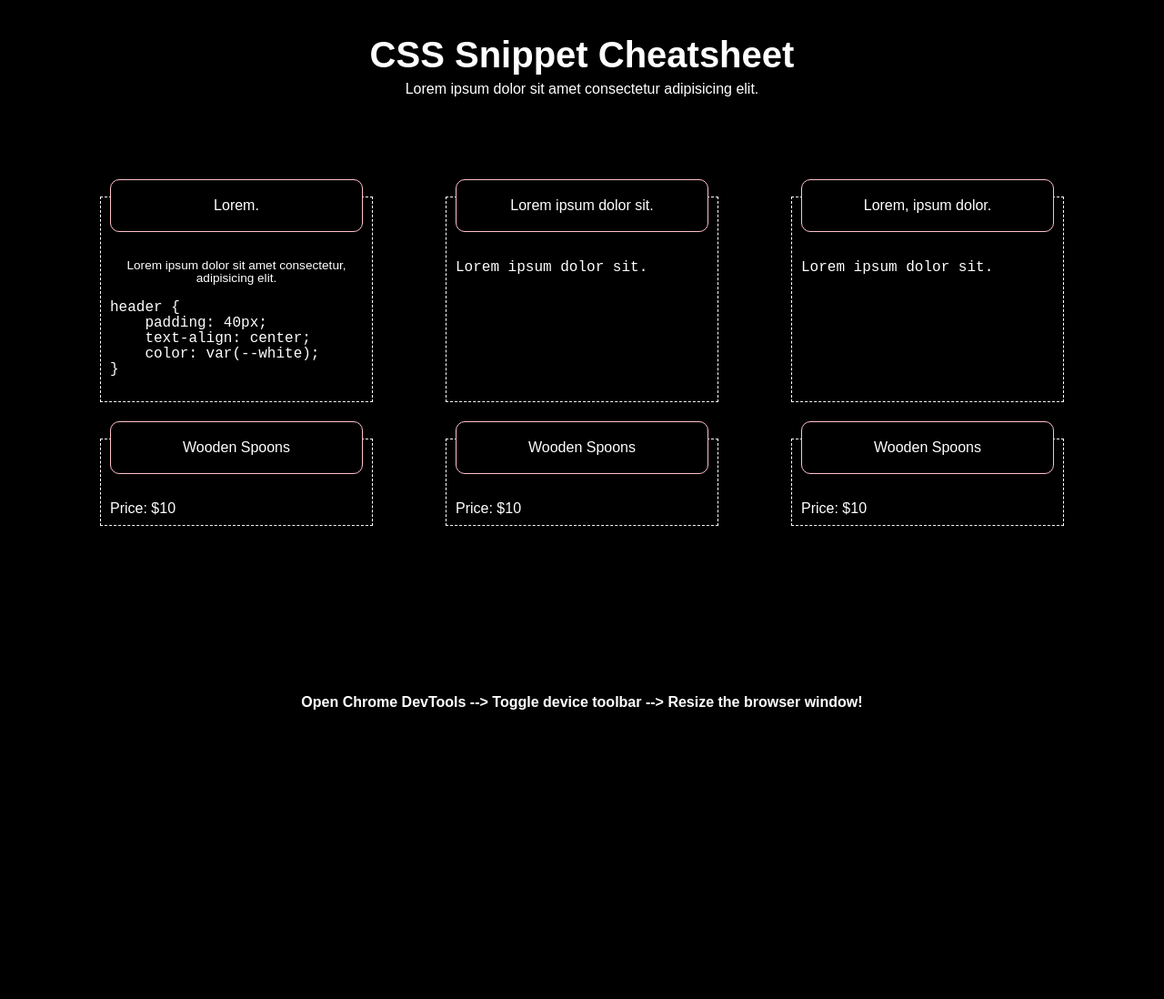
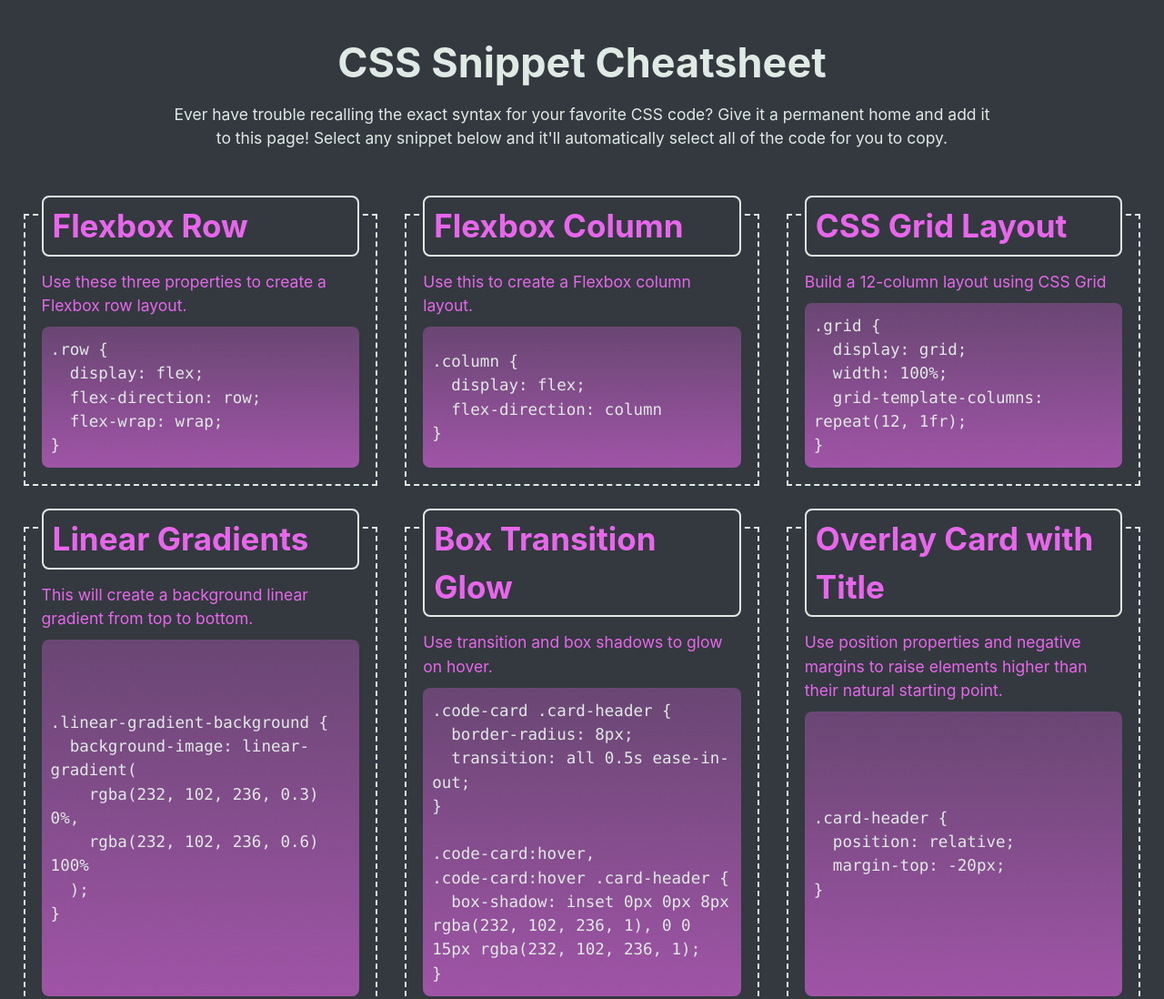
Before and after one commit to Ivo-Gatzinski/css-snippets, a plain HTML site: page index.html in a window 1280 px wide. Shown: the top 1098 px of the page at 91% size. Before the commit the page ends 800 px from the top, so only its background shows below. Drawn offline with Linux system fonts and the light colour scheme.

Commit message:
solution completed

```diff
--- a/assets/css/style.css
+++ b/assets/css/style.css
@@ -1,118 +1,222 @@
+/* color scheme sourced from
+http://khroma.co/generator/ */
 :root {
-    --dark: #13293d;
-    --white: #fff;
-    --radius: 10px;
+  --outer-space: #33393f;
+  --bright-turquoise: #2aefcb;
+  --gin: #e0eae4;
+  --heliotrope: #e866ec;
+}
+
+/* set content highlight color and background */
+::selection {
+  background-color: var(--bright-turquoise);
+  color: var(--outer-space);
+}
+
+html {
+  /* set 1rem to 10px instead of native 16px
+  to make it easier to calculate font-size values
+  for the rest of the page
+  (e.g. 1.6rem is 16px, 2.0rem is 20px, etc.) */
+  font-size: 62.5%;
 }
 
 body {
-    font-size: 16px;
-    background-color: black;
-    display: flex;
-    flex-direction: column;
-    min-height: 100vh;
-    justify-content: flex-start;
-  }
+  /* Sans Serif font stack is implemented to help
+  select the best font for each type of computer operating system */
+  font-family: -apple-system, BlinkMacSystemFont, 'Segoe UI', Roboto, Helvetica,
+    Arial, sans-serif, 'Apple Color Emoji', 'Segoe UI Emoji', 'Segoe UI Symbol';
 
-  .card {
-    color: white;
-}
-
-code {
-    font-family:'Courier New', Courier, monospace;
+  /* set body font size to 1.75rem,
+  which is 1.75x more than the font-size of 10px,
+  making it 17.5px  */
+  font-size: 1.75rem;
+  line-height: 1.5;
+  color: var(--gin);
+  background-color: var(--outer-space);
 }
 
 h1 {
-    font-size: 2.5rem;
-    margin-bottom: 10px;
+  /* 4rem = 40px (4 * 10px) */
+  font-size: 4rem;
 }
 
 h2 {
+  font-size: 3.5rem;
+}
+
+h3 {
+  font-size: 3rem;
+}
+
+h4 {
+  font-size: 2.5rem;
+}
+
+h5 {
+  font-size: 2rem;
+}
+
+h6 {
   font-size: 1.5rem;
-    margin-bottom: 10px;
+}
+
+p {
+  margin-bottom: 1rem;
+}
+
+
+code {
+  /* Monospace font stack is used for our code blocks
+   to make it look more like code */
+  font-family: Consolas, 'Andale Mono WT', 'Andale Mono', 'Lucida Console',
+    'Lucida Sans Typewriter', 'DejaVu Sans Mono', 'Bitstream Vera Sans Mono',
+    'Liberation Mono', 'Nimbus Mono L', Monaco, 'Courier New', Courier,
+    monospace;
 }
 
 header {
-    padding: 40px;
-    text-align: center;
-    color: var(--white);
-  }
-
-  nav {
-    display: flex;
-    background-color: #d8a47f;
-  }
-
-  nav a {
-    color: var(--dark);
-    padding: 14px 20px;
-    text-decoration: none;
+  width: 96%;
+  margin: 0 auto;
+  padding: 2.5rem;
   text-align: center;
 }
 
-  nav a:hover {
-    background-color: var(--white);
+header h1.page-title {
+  padding: 1rem 1.2rem;
+  font-size: 4.5rem;
 }
 
 main {
-    display: flex;
-    flex-wrap: wrap;
+  width: 96%;
+  margin: 2rem auto;
 }
 
 footer {
-    width: 100%;
-    bottom: 0;
-    padding: 20px;
+  margin: 1.5rem;
   text-align: center;
-    color: var(--white);
-    margin-top: auto;
+}
+/* create our main grid with flexbox,
+use negative margins to offset the padding
+on the .card-column class */
+.row {
+  display: flex;
+  flex-wrap: wrap;
+  flex-direction: row;
+  margin-left: -1.5rem;
+  margin-right: -1.5rem;
 }
 
-  .cheatsheet {
-    flex: 1;
-    padding: 50px;
-    display: flex;
-    flex-wrap: wrap;
-    justify-content: space-evenly;
+.justify-center {
+  justify-content: center;
 }
 
-  .card {
-    border-style: dashed;
-    border-width: 1px;
-    border-color: white;
-    border-radius: 0px;
-    padding: 10px;
-    flex: 0 0 300px;
-
-    margin: 20px;
+/* using a mobile-first approach,
+set base column width to be 100%
+and we'll update it using media queries
+for larger screen sizes */
+.card-column {
+  flex: 1 0 100%;
+  padding: 1.5rem;
+  /* when the screen resizes,
+  make it so our columns don't jump in size */
+  transition: flex-basis 500ms linear;
+  margin-bottom: 1.5rem;
 }
 
-  .card:hover {
-    box-shadow: 0px 0px 10px 10px pink;
+/* make each code card a flexbox column
+to align and justify content within it */
+.code-card {
+  display: flex;
+  flex-direction: column;
+  justify-content: flex-start;
+  min-height: 100%;
+  padding: 2rem;
+  color: var(--heliotrope);
+
+ /* outline is like border,
+ but on the outside of the box instead of inside */
+ outline: 2px dashed var(--gin);
+ outline-offset: -2px;
  transition: all 0.5s ease-in-out;
 }
 
-  .card > header {
-    border-radius: var(--radius);
-    border-style: solid;
-    border-color: pink;
-    border-width: 1px;
-    background-color: black;
-    padding: 20px;
+.code-card .card-header {
+  /* use position and negative margins
+  to move title of card over the card's outline
+   and create an overlap effect */
   position: relative;
-    top: -30px;
+  margin: -4rem 0 1.5rem 0;
+  padding: 0.5rem 1rem;
+  background-color: var(--outer-space);
+  color: var(--heliotrope);
+  border: 2px solid var(--gin);
+  border-radius: 8px;
+  transition: all 0.5s ease-in-out;
+}
 
+/* set an outer and inner drop shadow on the card
+to create a glowing effect on hover */
+.code-card:hover,
+.code-card:hover .card-header {
+  box-shadow: inset 0px 0px 8px var(--heliotrope),
+  0 0 15px var(--heliotrope);
+}
+
+/* each card's code block grows
+to the height of the largest code block on the page,
+making each card even in height */
+.code-card .code-block {
+  flex-grow: 1;
+}
+
+.code-card pre {
+  /* set styles to make it so code wraps in <pre>
+  instead of overflowing */
+  white-space: pre-wrap;
+  overflow: auto;
+  tab-size: 4;
+  padding: 1.2rem 1rem;
+  color: var(--gin);
+  border-radius: 8px;
+  /* use linear-gradient() function
+  to create a fading background  */
+  background-image: linear-gradient(
+    rgba(232, 102, 236, 0.3) 0%,
+    rgba(232, 102, 236, 0.6) 100%
+  );
+  display: flex;
+  align-items: center;
+}
+
+/* on <pre> click, select all contents so the code is highlighted */
+.code-card pre:active {
+  user-select: all;
 }
 
 
-  .card > p {
-    text-align: center;
-    font-size: 85%;
+/* using a mobile-first approach, use `min-width` values going from narrow -> wide for a responsive design */
+@media screen and (min-width: 768px) {
+  /* on tablets, set columns to only be 50% of the width and not grow */
+  .card-column {
+    flex: 0 0 50%;
+    max-width: 50%;
   }
 
-
-  @media screen and (min-width: 768px) {
-    main
-    {
-      flex-direction: column;
+  /* select the last child to grow to full width if it has space to grow */
+  .card-column:last-child {
+    flex-grow: 1;
   }
 }
+
+/* media query for larger screens */
+@media screen and (min-width: 992px) {
+  header {
+    width: 75%;
+  }
+
+  .card-column {
+    flex: 0 0 33.333%;
+    max-width: 33.333%;
+  }
+}
--- a/index.html
+++ b/index.html
@@ -1,75 +1,120 @@
 <!DOCTYPE html>
 <html lang="en">
   <head>
-    <meta charset="UTF-8">
-    <meta http-equiv="X-UA-Compatible" content="IE=edge">
-    <meta name="viewport" content="width=device-width, initial-scale=1.0">
-    <link rel="stylesheet" type="text/css" href="./assets/css/reset.css" />
-    <link rel="stylesheet" type="text/css" href="./assets/css/style.css" />
-    <title>Document</title>
+    <meta charset="UTF-8" />
+    <meta name="viewport" content="width=device-width, initial-scale=1.0" />
+    <title>CSS Snippet Cheatsheet</title>
+    <link rel="stylesheet" href="assets/css/reset.css" />
+    <link rel="stylesheet" href="./assets/css/style.css" />
   </head>
 
   <body>
- <!-- Header -->
     <header>
-    <h1>CSS Snippet Cheatsheet</h1>
-    <p>Lorem ipsum dolor sit amet consectetur adipisicing elit.</p>
+      <h1 class="page-title">CSS Snippet Cheatsheet</h1>
+      <p>
+        Ever have trouble recalling the exact syntax for your favorite CSS code?
+        Give it a permanent home and add it to this page! Select any snippet
+        below and it'll automatically select all of the code for you to copy.
+      </p>
     </header>
-<!-- Body -->
+
     <main>
-    <!-- CSS Cards -->
-    <div class="cheatsheet">
-      <section class="card">
-        <header>Lorem.</header>
+      <section class="row justify-center">
+        <div class="card-column">
+          <figure class="card code-card">
+            <h2 class="card-header">Flexbox Row</h2>
+            <div class="card-body">
+              <p>Use these three properties to create a Flexbox row layout.</p>
+            </div>
+            <!-- with the <pre> element, it counts all spaces literally, so proper code indentation cannot be applied in this case -->
+            <pre class="code-block"><code>.row {
+  display: flex;
+  flex-direction: row;
+  flex-wrap: wrap;
+}</code></pre>
+          </figure>
+        </div>
+        <div class="card-column">
+          <figure class="card code-card">
+            <h2 class="card-header">Flexbox Column</h2>
+            <div class="card-body">
+              <p>Use this to create a Flexbox column layout.</p>
+            </div>
+            <pre class="code-block"><code>.column {
+  display: flex;
+  flex-direction: column
+}</code></pre>
+          </figure>
+        </div>
+
+        <div class="card-column">
+          <figure class="card code-card">
+            <h2 class="card-header">CSS Grid Layout</h2>
+            <div class="card-body">
+              <p>Build a 12-column layout using CSS Grid</p>
+            </div>
+            <pre class="code-block"><code>.grid {
+  display: grid;
+  width: 100%;
+  grid-template-columns: repeat(12, 1fr);
+}</code></pre>
+          </figure>
+        </div>
+        <div class="card-column">
+          <figure class="card code-card">
+            <h2 class="card-header">Linear Gradients</h2>
+            <div class="card-body">
               <p>
-            Lorem ipsum dolor sit amet consectetur, adipisicing elit.
+                This will create a background linear gradient from top to
+                bottom.
               </p>
-            <pre><code>
-header {
-    padding: 40px;
-    text-align: center;
-    color: var(--white);
+            </div>
+            <pre class="code-block"><code>.linear-gradient-background {
+  background-image: linear-gradient(
+    rgba(232, 102, 236, 0.3) 0%,
+    rgba(232, 102, 236, 0.6) 100%
+  );
+}</code></pre>
+          </figure>
+        </div>
+        <div class="card-column">
+          <figure class="card code-card">
+            <h2 class="card-header">Box Transition Glow</h2>
+            <div class="card-body">
+              <p>Use transition and box shadows to glow on hover.</p>
+            </div>
+            <pre class="code-block"><code>.code-card .card-header {
+  border-radius: 8px;
+  transition: all 0.5s ease-in-out;
 }
-            </code></pre>
 
+.code-card:hover,
+.code-card:hover .card-header {
+  box-shadow: inset 0px 0px 8px rgba(232, 102, 236, 1), 0 0 15px rgba(232, 102, 236, 1);
+}</code></pre>
+          </figure>
+        </div>
+
+        <div class="card-column">
+          <figure class="card code-card">
+            <h2 class="card-header">Overlay Card with Title</h2>
+            <div class="card-body">
+              <p>
+                Use position properties and negative margins to raise elements
+                higher than their natural starting point.
+              </p>
+            </div>
+            <pre class="code-block"><code>.card-header {
+  position: relative;
+  margin-top: -20px;
+}</code></pre>
+          </figure>
+        </div>
       </section>
+    </main>
 
-      <section class="card">
-        <header>Lorem ipsum dolor sit.</header>
-
-        <pre><code>Lorem ipsum dolor sit.</code></pre>
-      </section>
-
-      <section class="card">
-        <header>Lorem, ipsum dolor.</header>
-        <pre><code>Lorem ipsum dolor sit.</code></pre>
-      </section>
-
-      <section class="card">
-        <header>Wooden Spoons</header>
-
-        <pre>Price: $10</pre>
-      </section>
-
-      <section class="card">
-        <header>Wooden Spoons</header>
-
-        <pre>Price: $10</pre>
-      </section>
-
-      <section class="card">
-        <header>Wooden Spoons</header>
-
-        <pre>Price: $10</pre>
-      </section>
-    </div>
-  </main>
-  <!-- Footer -->
     <footer>
-    <h3>
-      Open Chrome DevTools --> Toggle device toolbar --> Resize the browser
-      window!
-    </h3>
+      <h3>Made with <span role="img" aria-label="heart">❤️</span> and CSS</h3>
     </footer>
   </body>
 </html>
```
Also changed, not shown: 1 other file. Lines whose indentation alone changed are shown as unchanged.
